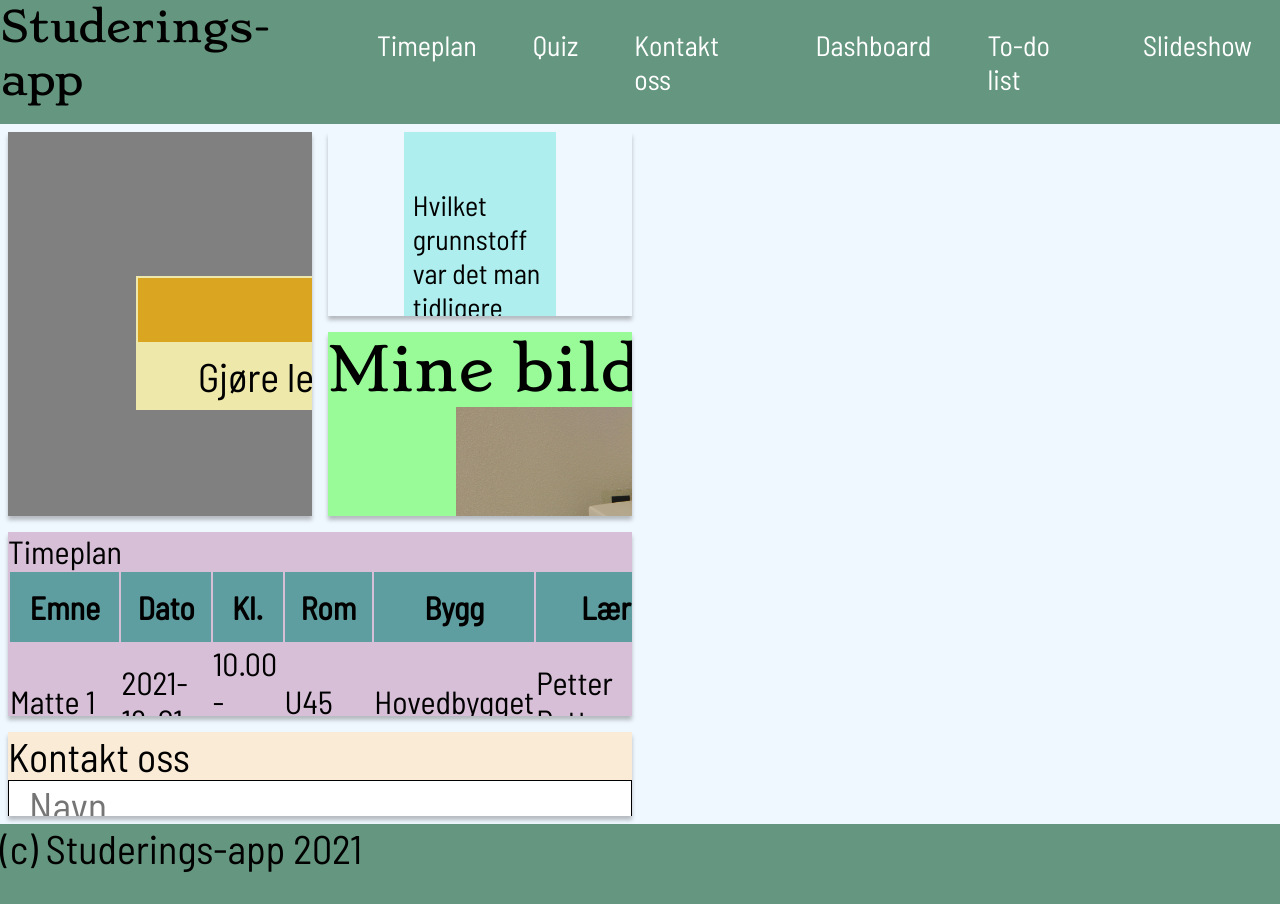
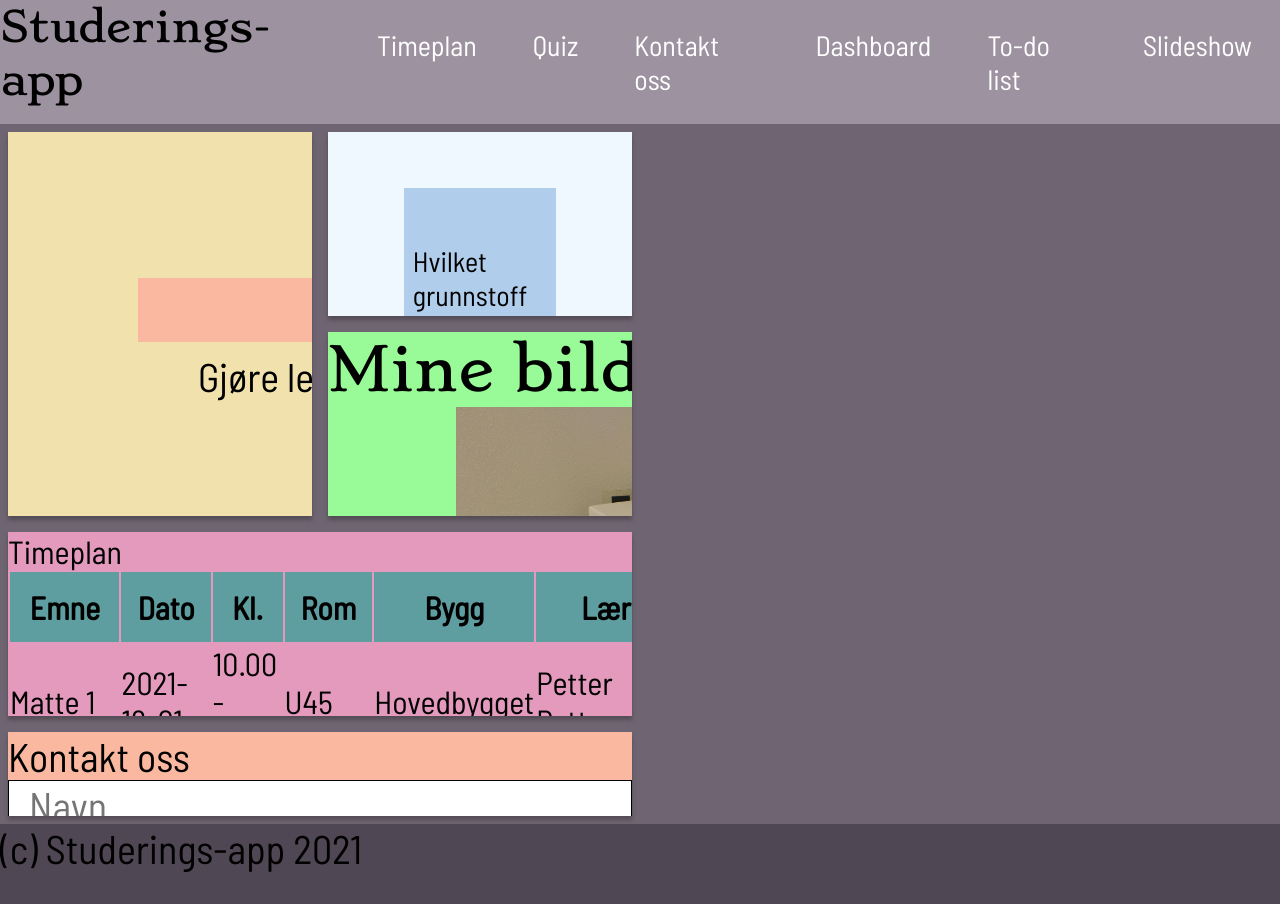
Before and after one commit to reiv003/Tema_4, a Vue app: page / in a window 1280 px wide. Built offline with nearby package versions, Linux system fonts and the light colour scheme.

Commit message:
Made color variables, and styled with them were I saw fit.

```diff
--- a/src/components/Footer.vue
+++ b/src/components/Footer.vue
@@ -14,7 +14,7 @@
 
 <style>
 footer {
-    background-color: var(--header-footer-bg-color);
+  background-color: var(--footer-background);
   height: 2em;
 }
 </style>
--- a/src/components/Header.vue
+++ b/src/components/Header.vue
@@ -30,7 +30,7 @@
 header {
   font-size: 0.7em;
   display: flex;
-    background-color: var(--header-footer-bg-color);
+  background-color: var(--header-background);
 }
 
 .item {
@@ -44,6 +44,6 @@
 }
 
 .item a:hover {
-    background: cadetblue;
+  background: var(--footer-background);
 }
 </style>
--- a/src/components/QuizApp.vue
+++ b/src/components/QuizApp.vue
@@ -164,8 +164,9 @@ export default {
   justify-content: center;
   width: 50%;
   height: 60vh;
-  background: paleturquoise;
   padding: 1em;
+  margin-top: 2em;
+  background: var(--component-blue);
 }
 
 .quiz-body__question {
@@ -186,22 +187,23 @@ export default {
 }
 
 .selector:hover {
-  background: grey;
+  background: #ccc;
 }
 
 .selector_wrong {
-  background: palevioletred;
+  background: var(--component-pink);
 }
 
 .selector_correct {
-  background: palegreen;
+  background: var(--component-green);
 }
 
 .quiz-body__button {
-  background: plum;
+  background: var(--component-pink);
   float: right;
   border-radius: 20px;
-  padding: 0.2em;
+  padding: 0.4em;
+  margin-top: 0.6em;
 }
 
 .quiz-body__result {
@@ -219,9 +221,9 @@ export default {
 }
 
 .quiz-body__reset-button {
-  background: orange;
+  background: var(--component-pink);
   border-radius: 20px;
-  padding: 0.2em;
+  padding: 0.6em;
   margin-top: 2em;
   margin-left: 10vw;
 }
--- a/src/components/TodoList.vue
+++ b/src/components/TodoList.vue
@@ -182,12 +182,13 @@ export default {
 }
 
 .header__submit {
-  background: rgb(111, 178, 180);
+  background: var(--component-green);
   padding: 0.2em;
 }
 
 .todo-box__table-th {
   padding: 0.2em;
+  background: var(--component-orange);
 }
 
 .todo-box__table-td {
@@ -196,22 +197,19 @@ export default {
 }
 
 .todo-box__table {
-  background: palegoldenrod;
+  background: var(--component-yellow);
 }
 
 .table__task {
   width: 30vw;
-  background: goldenrod;
 }
 
 .table__status {
   width: 15vw;
-  background: goldenrod;
 }
 
 .table__svg {
   width: 8vw;
-  background: goldenrod;
 }
 
 /* :class */
--- a/src/styles/variables.css
+++ b/src/styles/variables.css
@@ -3,4 +3,14 @@
 	--padding: 0.5em;
 	--margin: 0.5em;
 	--header-footer-bg-color: rgb(101, 150, 127);
+
+	--component-blue: #B0CDEB;
+	--component-orange: #FAB8A0;
+	--component-yellow: #F1E2AD;
+	--component-pink: #E39ABC;
+	--component-green: #BCD7A7;
+
+	--header-background: #9D92A0;
+	--body-background: #6F6572;
+	--footer-background: #504754;
 }
--- a/src/views/Dashboard.vue
+++ b/src/views/Dashboard.vue
@@ -36,6 +36,7 @@
   display: grid;
   grid-template-columns: repeat(4, 1fr);
   grid-auto-rows: 100px;
+  background: var(--body-background);
 }
 
 .dashboard-components {
@@ -50,7 +51,7 @@
   grid-column-end: 2;
   grid-row-start: 1;
   grid-row-end: 5;
-    background: grey;
+  background: var(--component-yellow);
 }
 
 .dash-quiz {
@@ -58,7 +59,7 @@
   grid-column-end: 3;
   grid-row-start: 1;
   grid-row-end: 3;
-    background: teal;
+  background: var(--component-blue);
 }
 
 .dash-slide {
@@ -66,7 +67,7 @@
   grid-row-end: 5;
   grid-column-start: 2;
   grid-column-end: 3;
-    background: darkgrey;
+  background: var(--component-green);
 }
 
 .dash-table {
@@ -74,13 +75,13 @@
   grid-row-end: 7;
   grid-column-start: 1;
   grid-column-end: 3;
-    background: thistle;
+  background: var(--component-pink);
 }
 
 .dash-contact {
   grid-row-start: 7;
   grid-column-start: 1;
   grid-column-end: 3;
-    background: antiquewhite;
+  background: var(--component-orange);
 }
 </style>
```
Lines whose indentation alone changed are shown as unchanged.
